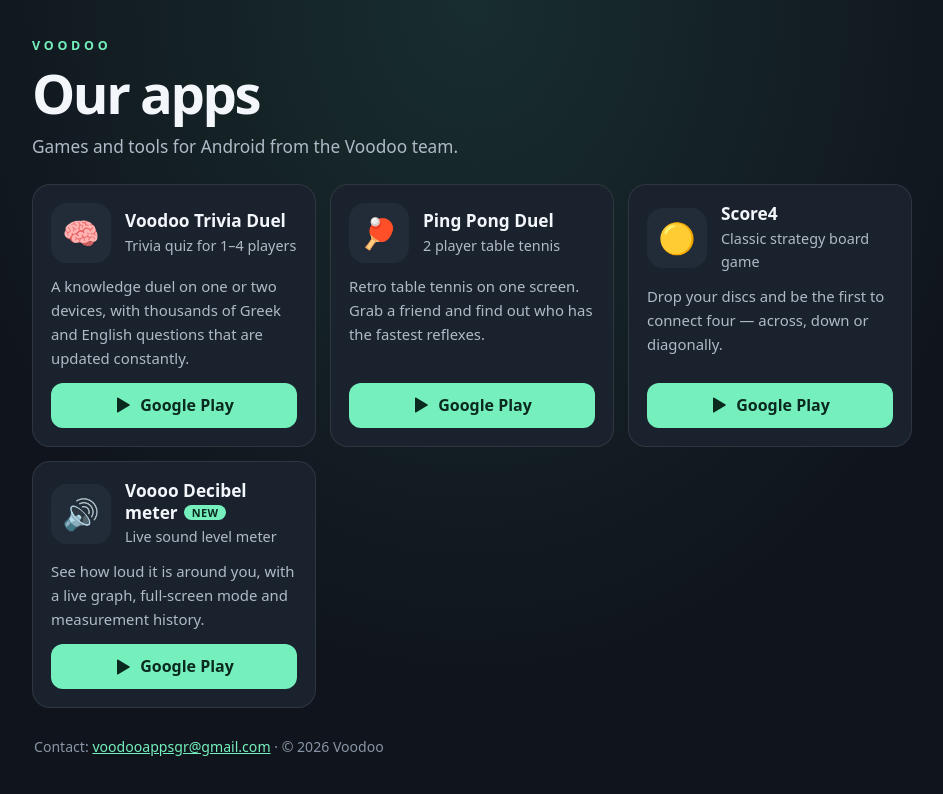
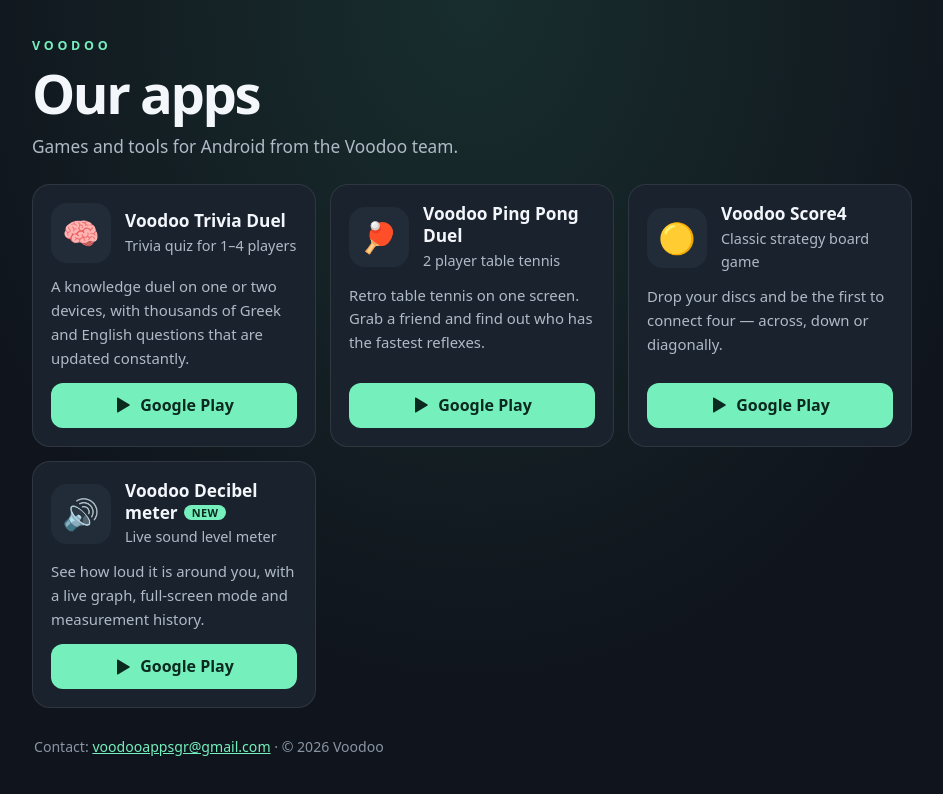
Before and after one commit to vagelisdermos/vagelisdermos.github.io, a plain HTML site: page flutter_apps_about.html in a window 1280 px wide. Shown: the whole page, without its empty margins (168-1111 px from the left). Drawn offline with Linux system fonts and the light colour scheme.

Commit message:
Update game names to include 'Voodoo' branding

```diff
--- a/flutter_apps_about.html
+++ b/flutter_apps_about.html
@@ -186,7 +186,7 @@
       },
       {
         id: 'com.voodoo.ping_pong_duel_retro',
-        name: 'Ping Pong Duel',
+        name: 'Voodoo Ping Pong Duel',
         icon: null,
         emoji: '🏓',
         badge: null,
@@ -198,7 +198,7 @@
       },
       {
         id: 'com.voodoo.duel.score4_duel',
-        name: 'Score4',
+        name: 'Voodoo Score4',
         icon: null,
         emoji: '🟡',
         badge: null,
@@ -210,7 +210,7 @@
       },
       {
         id: 'com.voodoo.voooodecibelmeter',
-        name: 'Voooo Decibel meter',
+        name: 'Voodoo Decibel meter',
         icon: 'icons/decibelmeter.png',
         emoji: '🔊',
         badge: { el: 'ΝΕΟ', en: 'NEW' },
```
